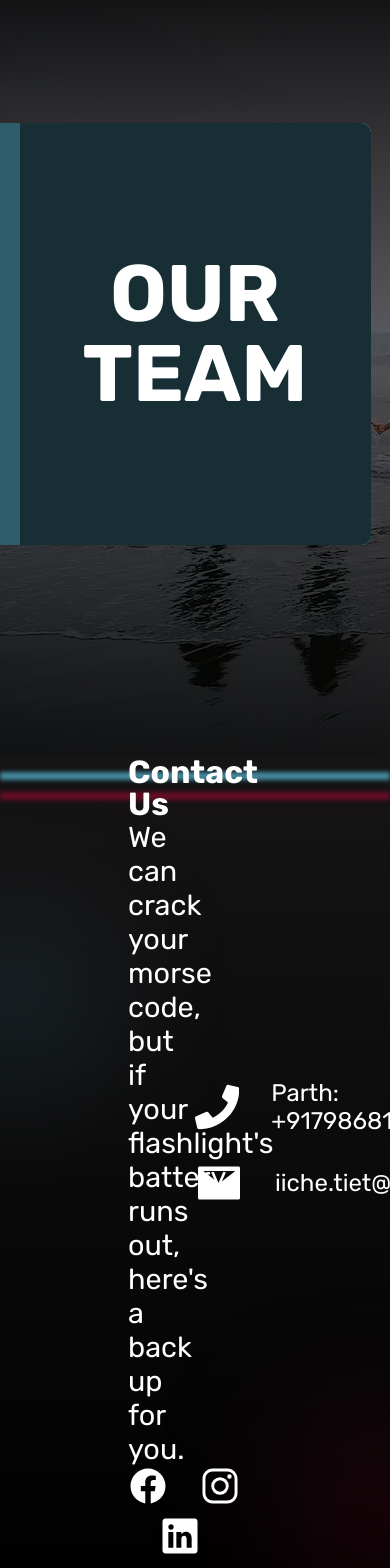
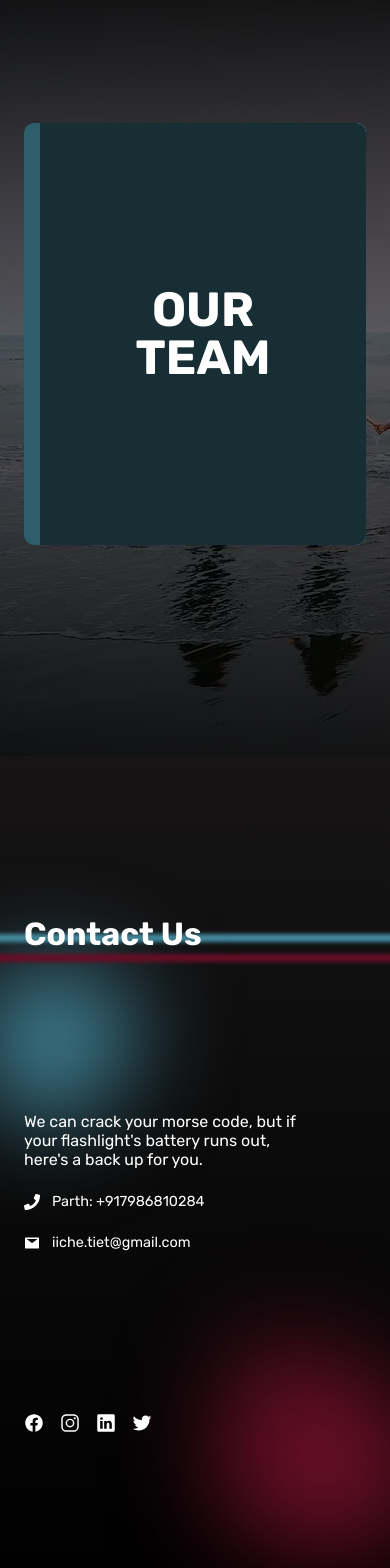
Before and after one commit to 1611Aryan/iiche-tiet, a React (Create React App) app: page / in a window 390 px wide. Shown: the part 2620-4188 px from the top of the page. Built offline with nearby package versions, Linux system fonts and the light colour scheme.

Commit message:
Responsive Done

```diff
--- a/src/Components/Team/CoverPage.tsx
+++ b/src/Components/Team/CoverPage.tsx
@@ -103,7 +103,7 @@ const StyledCoverPage = styled.div`
     z-index: 2;
     text-align: center;
     color: #fff;
-    font-size: 5rem;
+    font-size: clamp(3rem, 7vw, 5rem);
   }
 
   .circle {
@@ -149,7 +149,7 @@ const StyledCoverPage = styled.div`
     position: absolute;
     bottom: clamp(1rem, 3vw, 2rem);
     right: clamp(1rem, 3vw, 2rem);
-    font-size: clamp(1rem, 3vw, 2.5rem);
+    font-size: clamp(1.5rem, 3vw, 2.5rem);
     cursor: pointer;
     color: #fffa;
     transition: color ease 100ms;
--- a/src/Components/Team/Page.tsx
+++ b/src/Components/Team/Page.tsx
@@ -107,7 +107,7 @@ const StyledPage = styled.div`
 
   transform-origin: left center;
   transform-style: preserve-3d;
-  transition: transform ease-in-out 500ms;
+  transition: transform ease 500ms;
   .back {
     position: absolute;
     top: 0;
@@ -271,7 +271,7 @@ const StyledPage = styled.div`
     }
 
     .button {
-      font-size: clamp(1rem, 3vw, 2.5rem);
+      font-size: clamp(1.5rem, 3vw, 2.5rem);
       cursor: pointer;
       color: #fff8;
       transition: color 200ms;
--- a/src/Sections/ContactUs.tsx
+++ b/src/Sections/ContactUs.tsx
@@ -105,6 +105,8 @@ const StyledSection = styled.section`
   padding: 0 8rem;
   color: #fff;
 
+  padding: 0 var(--padding);
+
   .circle {
     position: absolute;
 
@@ -136,8 +138,8 @@ const StyledSection = styled.section`
     .lines {
       position: absolute;
       top: 0;
-      left: 0;
-      width: 100%;
+      left: calc(-2 * var(--padding));
+      width: calc(100vw + 2 * var(--padding));
       height: 100%;
       transform: translate(-120%);
       transition: transform ease-in-out 400ms;
@@ -145,8 +147,8 @@ const StyledSection = styled.section`
         content: "";
         position: absolute;
         top: 16px;
-        left: -8rem;
-        width: 100vw;
+        left: 0rem;
+        width: 100%;
         height: var(--height);
         background: var(--primaryColor);
         filter: blur(2px);
@@ -155,8 +157,8 @@ const StyledSection = styled.section`
         content: "";
         position: absolute;
         top: 36px;
-        left: -8rem;
-        width: 100vw;
+        left: 0rem;
+        width: 100%;
         height: var(--height);
         background: var(--secondaryColor);
         filter: blur(2px);
@@ -180,7 +182,7 @@ const StyledSection = styled.section`
     align-items: center;
     .message {
       width: 50%;
-      font-size: 1.8rem;
+      font-size: clamp(1rem, 2vw, 1.8rem);
     }
     .contact {
       > * + * {
@@ -194,11 +196,11 @@ const StyledSection = styled.section`
         justify-content: flex-start;
         align-items: center;
         svg {
-          font-size: 3rem;
+          font-size: clamp(1rem, 4vw, 3rem);
         }
         span {
-          margin-left: 2rem;
-          font-size: 1.5rem;
+          margin-left: clamp(0.75rem, 2vw, 2rem);
+          font-size: clamp(0.9rem, 2vw, 1.5rem);
         }
       }
     }
@@ -206,10 +208,10 @@ const StyledSection = styled.section`
 
   .handles {
     z-index: 2;
-    font-size: 2.5rem;
+    font-size: clamp(1.25rem, 3vw, 2.5rem);
     cursor: pointer;
     > * + * {
-      margin-left: 2rem;
+      margin-left: clamp(1rem, 3vw, 2rem);
     }
 
     a {
@@ -227,5 +229,30 @@ const StyledSection = styled.section`
       }
     }
   }
+
+  @media only screen and (max-width: 500px) {
+    .circle {
+      filter: blur(50px);
+    }
+    .one {
+      width: 40%;
+    }
+
+    .second {
+      width: 55%;
+    }
+
+    .content {
+      flex-direction: column;
+      align-items: flex-start;
+      width: 100%;
+      .message {
+        width: 80%;
+      }
+      > * + * {
+        margin-top: 1.5rem;
+      }
+    }
+  }
 `
 export default ContactUs
--- a/src/Sections/Team.tsx
+++ b/src/Sections/Team.tsx
@@ -46,10 +46,13 @@ const StyledSection = styled.section`
   overflow: hidden;
 
   background: linear-gradient(to bottom, #000, var(--secondaryColor));
-  display: grid;
-  place-items: center;
+  display: flex;
+  justify-content: center;
+  align-items: center;
 
   position: relative;
+
+  padding: 0 var(--padding);
 
   .bg {
     position: absolute;
@@ -80,11 +83,13 @@ const StyledBook = styled.div`
 
   perspective: 2000px;
 
+  margin-left: clamp(1rem, 3vw, 2rem);
+
   &::after {
     content: "";
     position: absolute;
     top: 0;
-    left: -2rem;
+    left: calc(-1 * clamp(1rem, 3vw, 2rem));
     width: 100%;
     height: 100%;
     background: #2e5d6b;
@@ -96,8 +101,10 @@ const StyledBook = styled.div`
   }
 
   @media only screen and (max-width: 500px) {
-    width: 90%;
+    width: 100%;
     height: 50%;
+
+    perspective: 500px;
   }
 `
 
```
